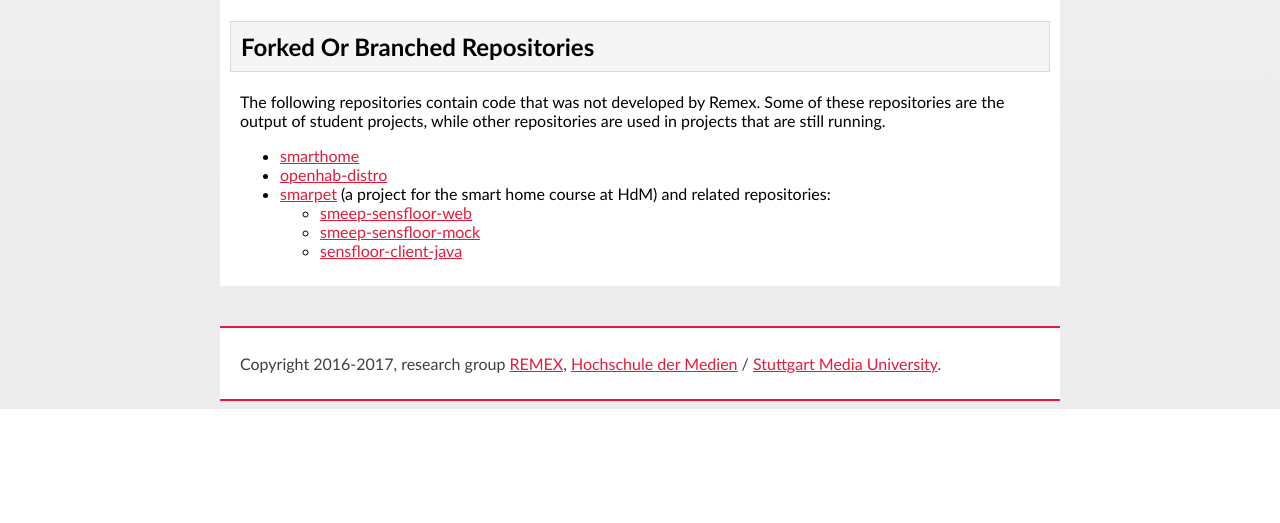
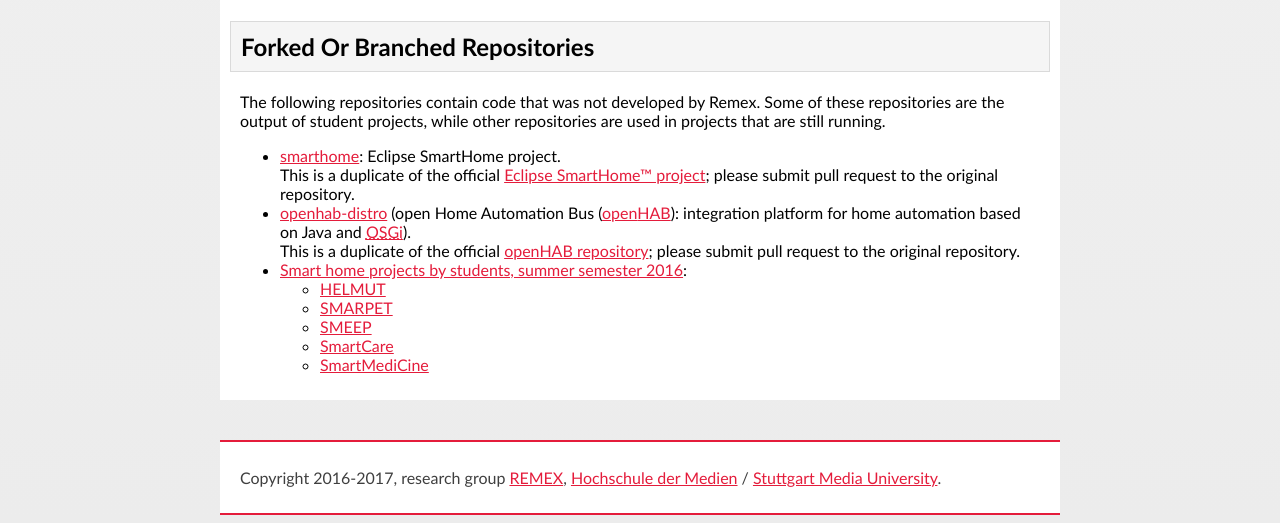
Before and after one commit to REMEXLabs/remexlabs.github.io, a plain HTML site: page index.html in a window 1280 px wide. Shown: the part 3295-3818 px from the top of the page. Before the commit the page ends 3704 px from the top, so only its background shows below. Drawn offline with Linux system fonts and the light colour scheme.

Commit message:
Info on duplicates. Some repos moved elsewhere.

```diff
--- a/index.html
+++ b/index.html
@@ -197,24 +197,38 @@
   </p>
   <ul>
     <li>
-      <a href="https://github.com/REMEXLabs/smarthome">smarthome</a>
+      <a href="https://github.com/REMEXLabs/smarthome">smarthome</a>:
+      Eclipse SmartHome project.
+      <br />This is a duplicate of the official
+      <a href="https://github.com/eclipse/smarthome">Eclipse SmartHome™ project</a>;
+      please submit pull request to the original repository.
     </li>
     <li>
       <a href="https://github.com/REMEXLabs/openhab-distro">openhab-distro</a>
+      (open Home Automation Bus (<a href="http://www.openhab.org/">open<abbr>HAB</abbr></a>):
+      integration platform for home automation based on Java and
+      <a href="https://en.wikipedia.org/wiki/OSGi"><abbr title="Open Services Gateway initiative">OSGi</abbr></a>).
+      <br />This is a duplicate of the official
+      <a href="https://github.com/openhab/openhab-distro">open<abbr>HAB</abbr> repository</a>;
+      please submit pull request to the original repository.
     </li>
     <li>
-      <a href="https://github.com/REMEXLabs/smarpet/">smarpet</a>
-      (a project for the smart home course at <abbr>HdM</abbr>)
-      and related repositories:
+      <a href="https://github.com/REMEXLabs/SmartHome_SomSe2016">Smart home projects by students, summer semester 2016</a>:
       <ul>
         <li>
-          <a href="https://github.com/REMEXLabs/smeep-sensfloor-web/">smeep-sensfloor-web</a>
+          <a href="https://github.com/REMEXLabs/SmartHome_SomSe2016/tree/master/HELMUT">HELMUT</a>
         </li>
         <li>
-          <a href="https://github.com/REMEXLabs/smeep-sensfloor-mock/">smeep-sensfloor-mock</a>
+          <a href="https://github.com/REMEXLabs/SmartHome_SomSe2016/tree/master/SMARPET">SMARPET</a>
         </li>
         <li>
-          <a href="https://github.com/REMEXLabs/sensfloor-client-java/">sensfloor-client-java</a>
+          <a href="https://github.com/REMEXLabs/SmartHome_SomSe2016/tree/master/SMEEP">SMEEP</a>
+        </li>
+        <li>
+          <a href="https://github.com/REMEXLabs/SmartHome_SomSe2016/tree/master/SmartCare">SmartCare</a>
+        </li>
+        <li>
+          <a href="https://github.com/REMEXLabs/SmartHome_SomSe2016/tree/master/SmartMediCine">SmartMediCine</a>
         </li>
       </ul>
     </li>
```
